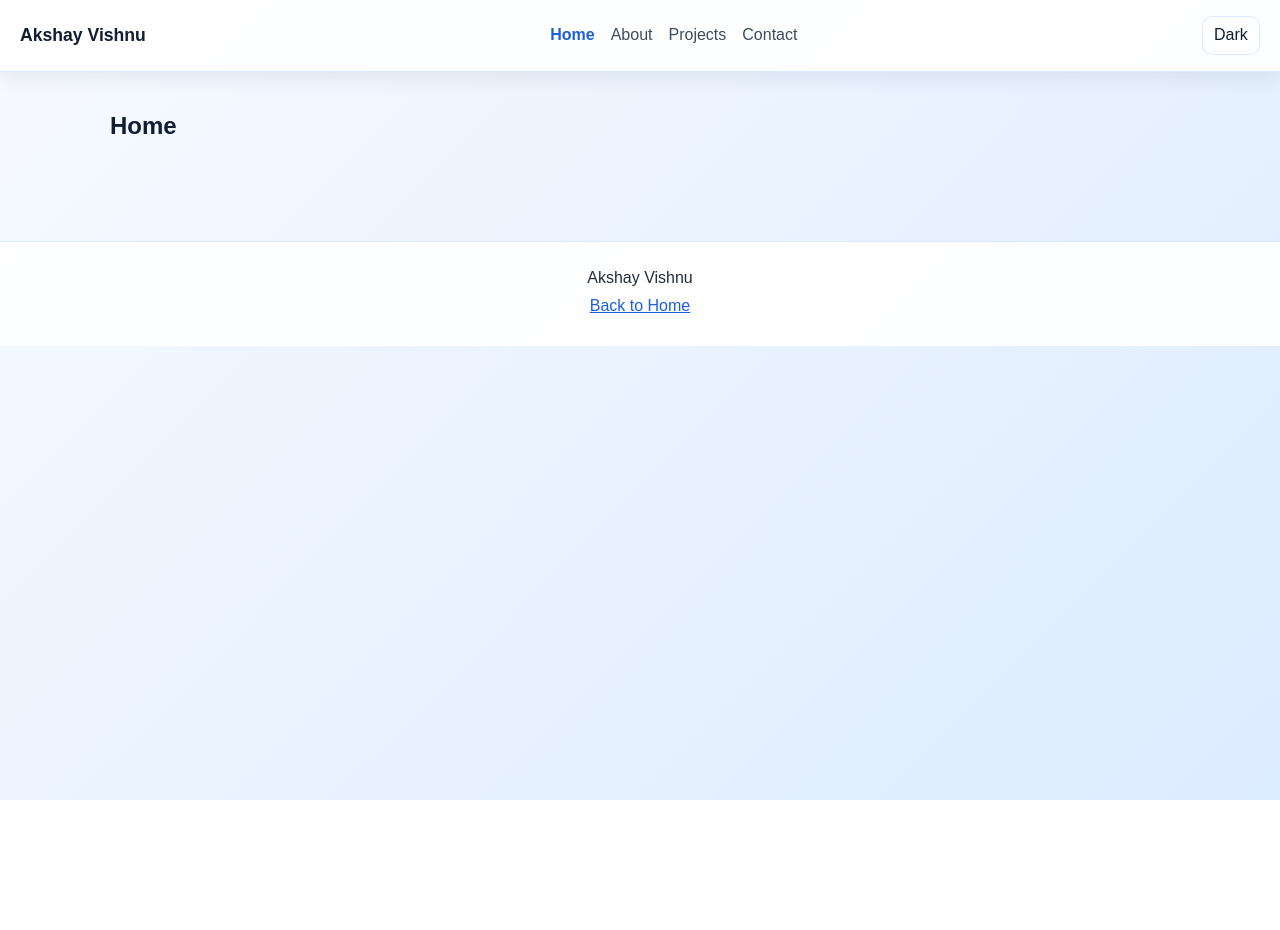
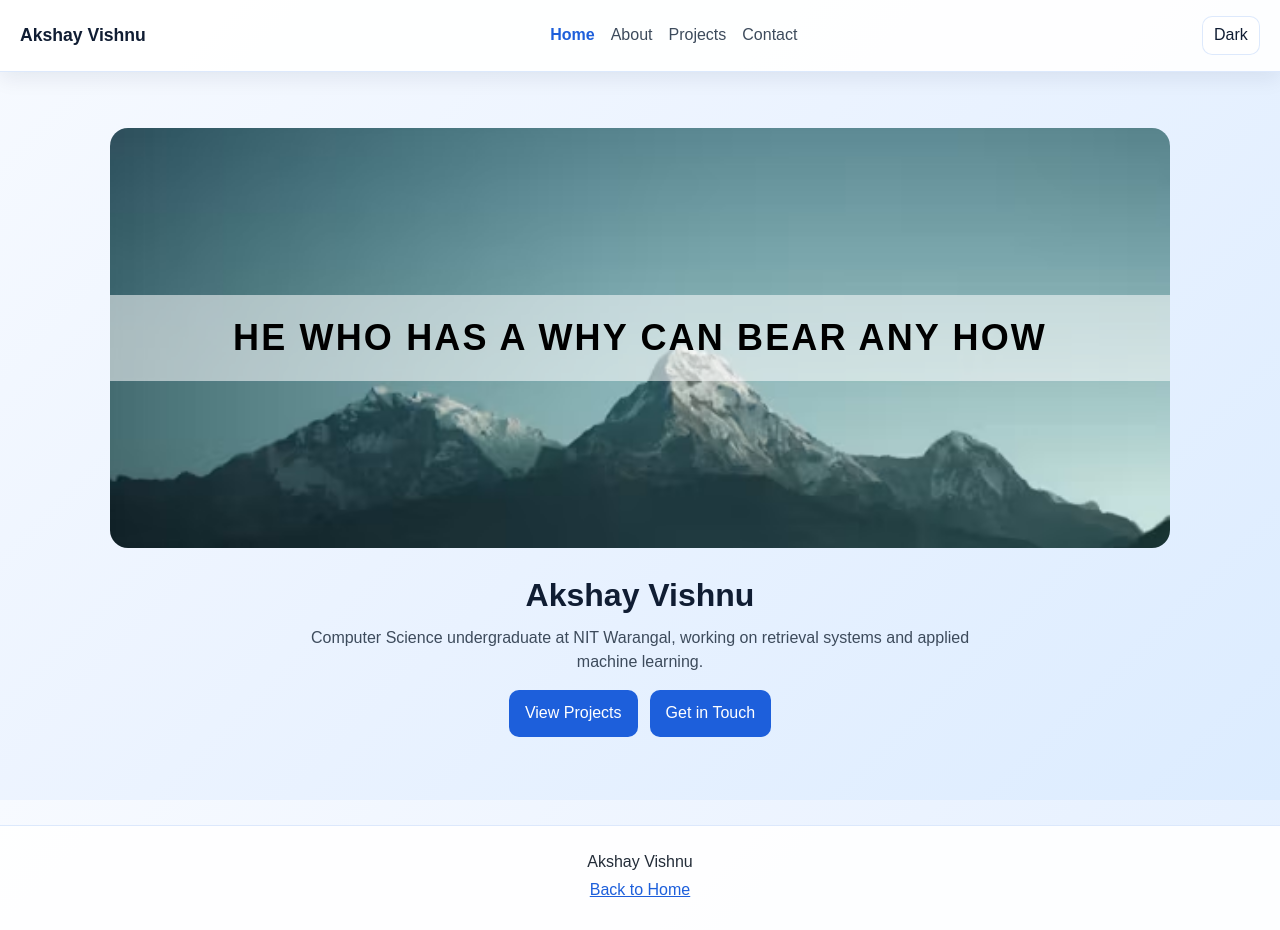
Before and after one commit to AkshayyVishnu/Personal_Portfolio, a React (Vite) app in the folder assignment-2/: page /home in a window 1280 px wide. Before the commit the page ends 800 px from the top, so only its background shows below. Built offline with nearby package versions, Linux system fonts and the light colour scheme.

Commit message:
feat(a2): build Home page with mount-time loading effect and cleanup

```diff
--- a/assignment-2/src/pages/Home.jsx
+++ b/assignment-2/src/pages/Home.jsx
@@ -1,5 +1,40 @@
+import { useEffect, useState } from 'react';
+import { Link } from 'react-router-dom';
+import heroPhoto from '../assets/header_photo.avif';
+
 function Home() {
-  return <section><h1>Home</h1></section>;
+  const [loading, setLoading] = useState(true);
+
+  // runs once on mount; cleanup cancels the timer if the user navigates away first
+  useEffect(() => {
+    const timer = setTimeout(() => setLoading(false), 1000);
+    return () => clearTimeout(timer);
+  }, []);
+
+  if (loading) {
+    return <p className="loading" role="status">Loading portfolio…</p>;
+  }
+
+  return (
+    <section id="intro">
+      <figure className="hero">
+        <img className="hero-img" src={heroPhoto} alt="Akshay Vishnu" />
+        <figcaption className="hero-quote">He who has a why can bear any how</figcaption>
+      </figure>
+
+      <div className="intro-text">
+        <h1>Akshay Vishnu</h1>
+        <p className="tagline">
+          Computer Science undergraduate at NIT Warangal, working on retrieval systems and applied
+          machine learning.
+        </p>
+        <ul className="cta-row">
+          <li><Link className="btn" to="/projects">View Projects</Link></li>
+          <li><Link className="btn" to="/contact">Get in Touch</Link></li>
+        </ul>
+      </div>
+    </section>
+  );
 }
 
 export default Home;
```
